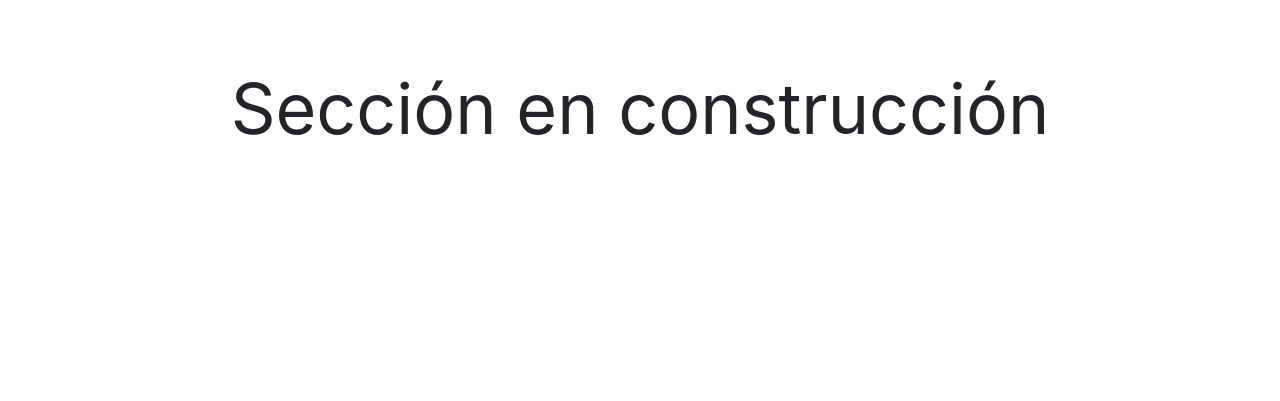
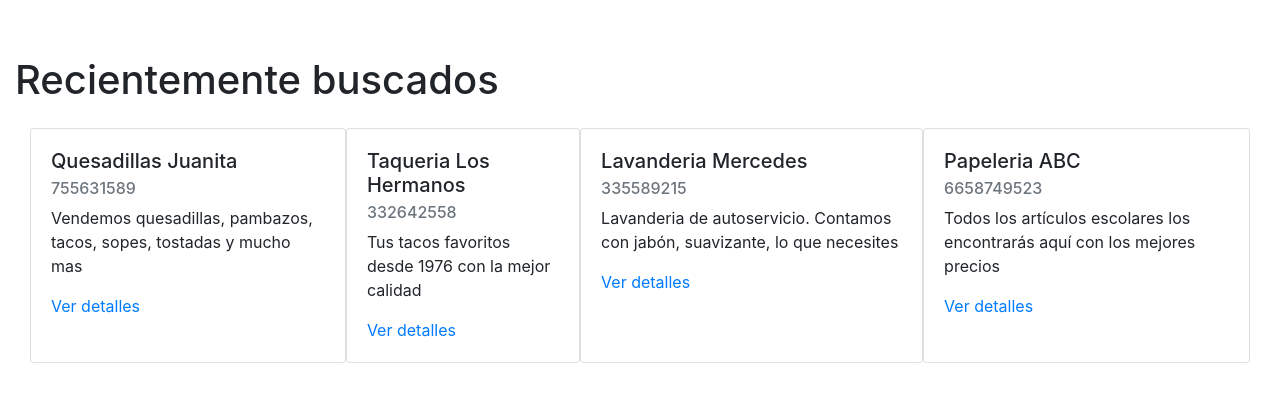
Before and after one commit to RafaelASantosTrujillo/aquiesta, a React (Create React App) app: page /featured in a window 1280 px wide. Shown: the part 147-548 px from the top of the page. Built offline with nearby package versions, Linux system fonts and the light colour scheme.

Commit message:
Simulando los mas buscados en Destacados

```diff
--- a/src/components/Featured.jsx
+++ b/src/components/Featured.jsx
@@ -1,9 +1,52 @@
 import React from 'react';
-function Featured(){
+
+let negocios = [
+    {
+        negocio: "Quesadillas Juanita",
+        phone: '755631589',
+        desc: "Vendemos quesadillas, pambazos, tacos, sopes, tostadas y mucho mas"
+    }, {
+        negocio: "Taqueria Los Hermanos",
+        phone: '332642558',
+        desc: "Tus tacos favoritos desde 1976 con la mejor calidad"
+    }, {
+        negocio: "Lavanderia Mercedes",
+        phone: '335589215',
+        desc: "Lavanderia de autoservicio. Contamos con jabón, suavizante, lo que necesites"
+    }, {
+        negocio: "Papeleria ABC",
+        phone: '6658749523',
+        desc: "Todos los artículos escolares los encontrarás aquí con los mejores precios"
+    }
+]
+
+function Featured() {
     return (
         <React.Fragment>
-            <div style={{display:"flex", justifyContent:"center", textAlign:"center"}}>
-                <p style={{fontSize:"70px"}}>Sección en construcción</p>
+            <div className="container-fluid">
+                <div style={{ display: "flex", justifyContent: "left", textAlign: "center" }}>
+
+                    <h1>Recientemente buscados</h1>
+                </div>
+                    <div className="pt-3 container-fluid">
+                        <div className="d-flex flex-row">
+                            {
+                                negocios.map(negocio => {
+                                    return (
+                                        <div className="card" style={{width: "10 rem"}}>
+                                            <div className="card-body">
+                                                <h5 className="card-title">{negocio.negocio}</h5>
+                                                <h6 className="card-subtitle mb-2 text-muted">{negocio.phone}</h6>
+                                                <p className="card-text">{negocio.desc}</p>
+                                                <a href="#" className="card-link">Ver detalles</a>
+                                            </div>
+                                        </div>
+                                    )
+                                })
+                            }
+                        </div>
+                    </div>
+
             </div>
         </React.Fragment>
     );
```
Also changed, not shown: 1 other file (tests, documents, lock files or other folders).
